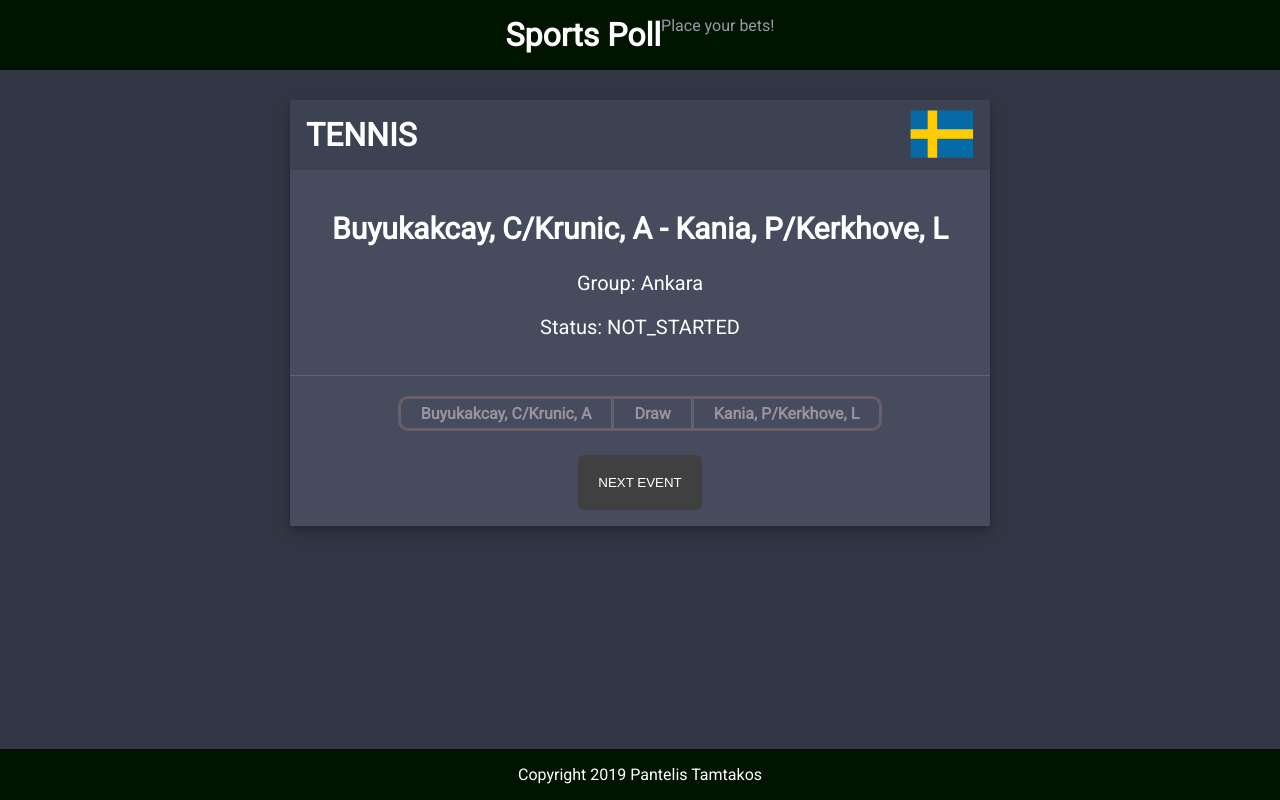
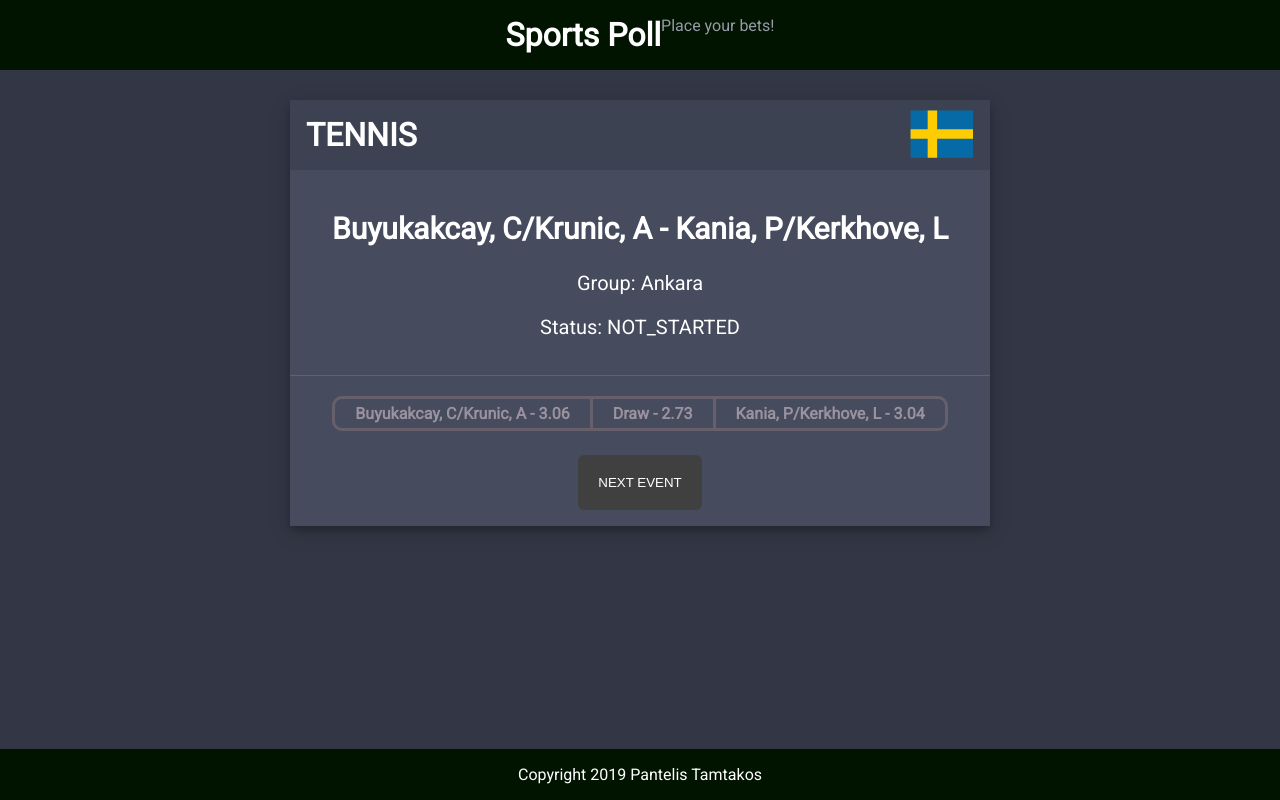
Before and after one commit to dantegr/react-sports-poll, a React (Create React App) app: page / in a window 1280 px wide. Built offline with nearby package versions, Linux system fonts and the light colour scheme.

Commit message:
added a random odds generator function

```diff
--- a/package.json
+++ b/package.json
@@ -3,9 +3,7 @@
   "version": "0.1.0",
   "private": true,
   "dependencies": {
-    "axios": "^0.19.0",
     "flag-icon-css": "^3.3.0",
-    "mkcert": "^1.2.0",
     "react": "^16.9.0",
     "react-dom": "^16.9.0",
     "react-scripts": "3.1.1",
--- a/src/components/Poll.js
+++ b/src/components/Poll.js
@@ -19,6 +19,15 @@ const Poll = ({sport , name , awayName , homeName, country, group, state}) => {
         }
 
     }
+
+    function generateRandomNumber() {
+        var min = 1.1,
+            max = 3.65,
+            randomNumber = (Math.random() * (max - min) + min).toFixed(2);
+
+        return randomNumber;
+    };
+
     return(
 
         <div className="poll">
@@ -38,9 +47,9 @@ const Poll = ({sport , name , awayName , homeName, country, group, state}) => {
             <div className="container">
             <form>
                 <div class="radio-group">
-                <input type="radio" id="option-one" name="selector"/><label for="option-one">{homeName}</label>
-                <input type="radio" id="option-two" name="selector"/><label for="option-two">Draw</label>
-                <input type="radio" id="option-three" name="selector"/><label for="option-three">{awayName}</label>
+                <input type="radio" id="option-one" name="selector"/><label for="option-one">{homeName} - {generateRandomNumber()}</label>
+                <input type="radio" id="option-two" name="selector"/><label for="option-two">Draw  - {generateRandomNumber()}</label>
+                <input type="radio" id="option-three" name="selector"/><label for="option-three">{awayName} - {generateRandomNumber()}</label>
                 </div>
             </form>
             </div>
--- a/src/styles/_base.scss
+++ b/src/styles/_base.scss
@@ -16,7 +16,3 @@ html {
   button:disabled {
     cursor: default;
   }
-
-  a {
-    text-decoration: none !important;
-}
```
Also changed, not shown: 1 other file (tests, documents, lock files or other folders).
